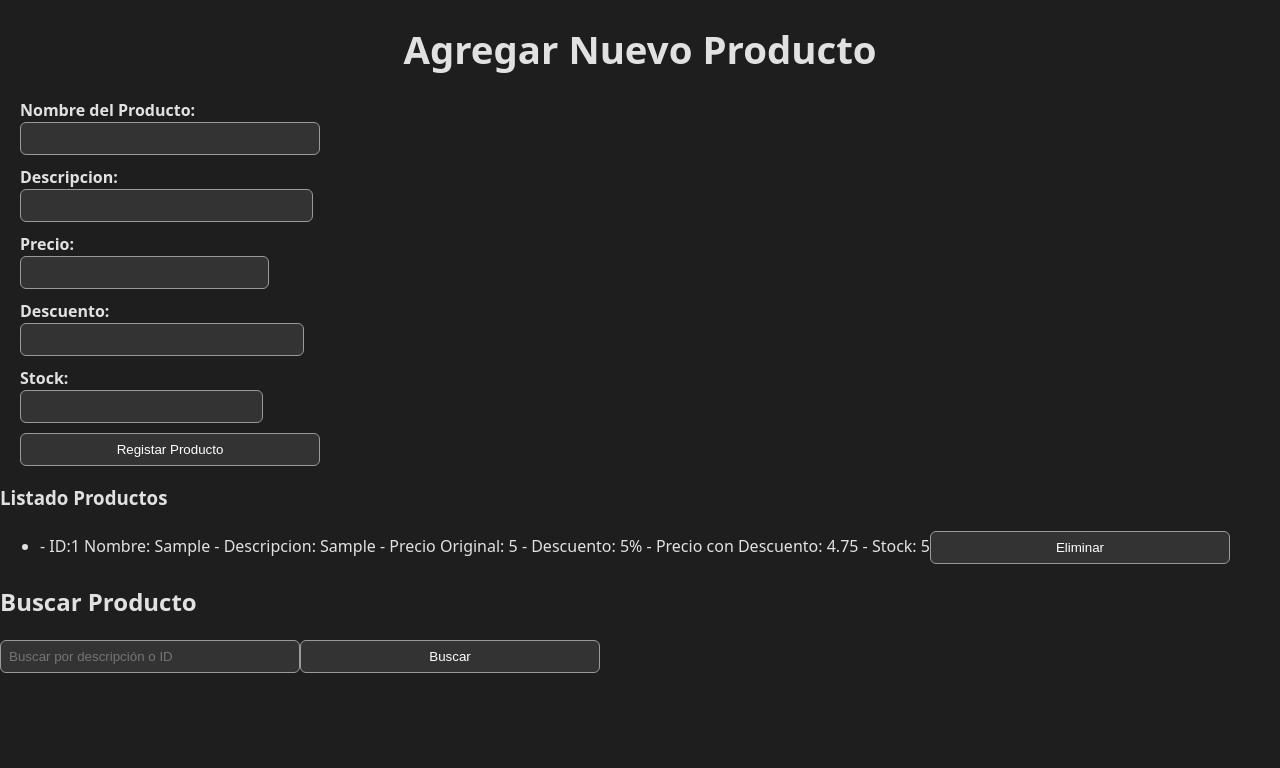
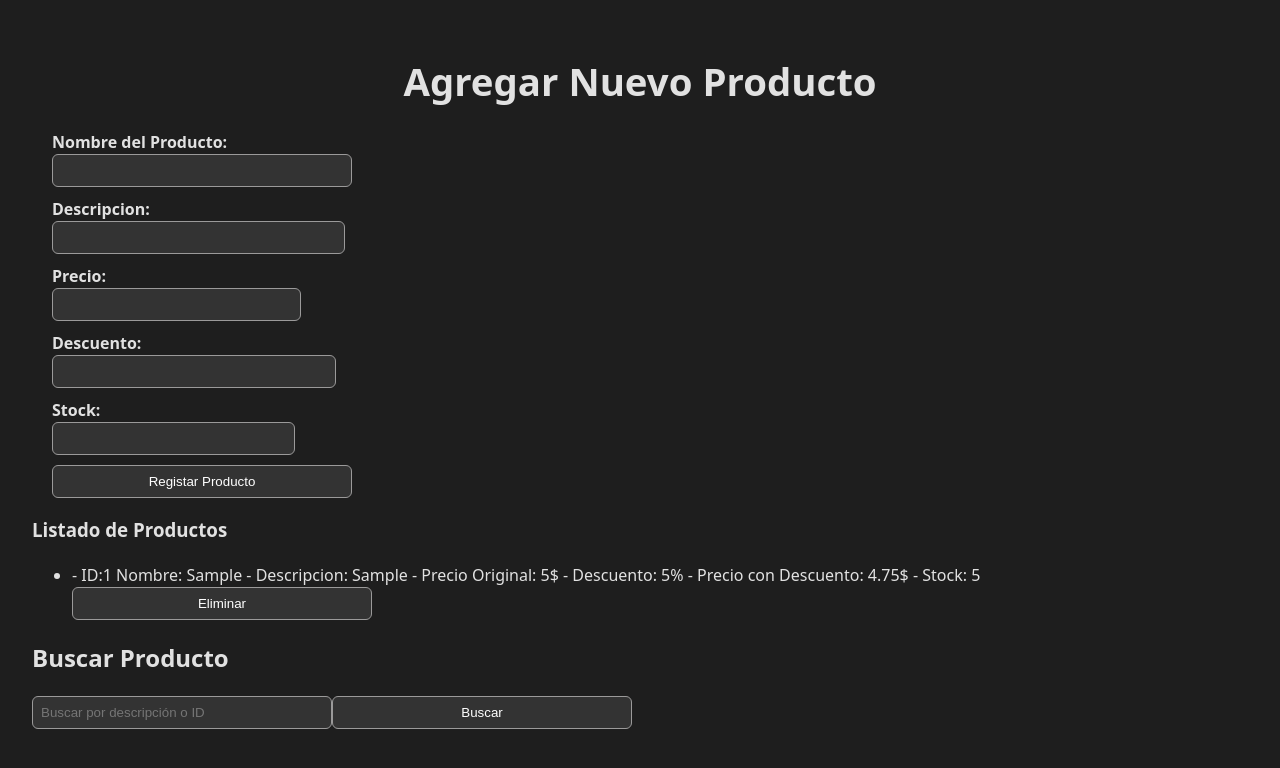
Before and after one commit to LautyCano/TP04PV2025Grupo17, a React (Vite) app: page / in a window 1280 px wide. Both pictures are taken after typing "Sample", "Sample", "5", "5", "5" into the empty fields and a click on the button "Registar Producto". Shown: the top 768 px of the page. Built offline with nearby package versions, Linux system fonts and the light colour scheme.

Commit message:
Correccion de Errores y optimizacion [Lautaro Cano][Producto, CalcularDect, Producto.css]

```diff
--- a/src/App.jsx
+++ b/src/App.jsx
@@ -1,6 +1,7 @@
 import { useState } from "react";
 import Producto from "./assets/components/Producto";
 import SearchBar from "./assets/components/SearchBar";
+import './assets/css/App.css';
 
 function App() {
     const [productos, setProductos] = useState([]);
--- /dev/null
+++ b/src/assets/components/CalcularDesct.jsx
@@ -0,0 +1,5 @@
+   export const calcularPrecioConDescuento = (precio, descuento) => {
+    const descuentoDecimal = descuento / 100;
+    const precioConDescuento = precio * (1 - descuentoDecimal);
+    return precioConDescuento.toFixed(2);
+    };
--- a/src/assets/components/Producto.jsx
+++ b/src/assets/components/Producto.jsx
@@ -1,13 +1,9 @@
+import {useState, useCallback} from "react";
+import { calcularPrecioConDescuento } from "./CalcularDesct.jsx";
 import '/src/assets/css/producto.css';
-import { useState } from "react";
 
 let idContador = 0;
 
-const calcularPrecioConDescuento = (precio, descuento) => {
-    const descuentoDecimal = descuento / 100;
-    const precioConDescuento = precio * (1 - descuentoDecimal);
-    return precioConDescuento.toFixed(2);
-};
 
 function Producto({ productos, setProductos }) {
     const [nombre, setNombre] = useState("");
@@ -16,7 +12,10 @@ function Producto({ productos, setProductos }) {
     const [descuento, setDescuento] = useState("");
     const [stock, setStock] = useState("");
 
-    const manejarEnvio = (e) => {
+    // Función para manejar el envío del formulario
+    // Se utiliza useCallback para evitar la creación de una nueva función en cada renderizado
+    // y así optimizar el rendimiento del componente
+    const manejarEnvio = useCallback ((e) => {
         e.preventDefault();
 
         const nuevoProducto = {
@@ -36,11 +35,14 @@ function Producto({ productos, setProductos }) {
         setPrecio("");
         setDescuento("");
         setStock("");
-    };
+    }, [productos, nombre, descripcion, precio, descuento, stock]);
+
+
 
     const eliminarProducto = (id) => {
         setProductos(productos.filter((producto) => producto.id !== id));
-    }
+    };
+
     return (
         <div>
             <div className='Titulo'>
@@ -109,12 +111,12 @@ function Producto({ productos, setProductos }) {
                 </form>
             </div>
 
-            <h3>Listado Productos</h3>
+            <h3>Listado de Productos</h3>
             <ul>
                 {productos.map((producto) => (
                     <li key={producto.id}>
-                        - ID:{producto.id} Nombre: {producto.nombre} - Descripcion: {producto.descripcion} - Precio Original: {producto.precio} - Descuento: {producto.descuento}% - Precio con Descuento: {calcularPrecioConDescuento(producto.precio, producto.descuento)} - Stock: {producto.stock}
-                        <button onClick={() => eliminarProducto(producto.id)}>Eliminar</button>
+                        - ID:{producto.id} Nombre: {producto.nombre} - Descripcion: {producto.descripcion} - Precio Original: {producto.precio}$ - Descuento: {producto.descuento}% - Precio con Descuento: {calcularPrecioConDescuento(producto.precio, producto.descuento)}$ - Stock: {producto.stock}
+                        <button type="button" className="eliminar" onClick={() => eliminarProducto(producto.id)}>Eliminar</button>
                     </li>
                 ))}
             </ul>
--- a/src/assets/components/SearchBar.jsx
+++ b/src/assets/components/SearchBar.jsx
@@ -1,4 +1,5 @@
 import { useState, useCallback } from "react";
+import { calcularPrecioConDescuento } from "./CalcularDesct.jsx";
 
 function SearchBar({ productos }) {
     const [termino, setTermino] = useState("");
@@ -24,9 +25,7 @@ function SearchBar({ productos }) {
                 value={termino}
                 onChange={(e) => setTermino(e.target.value)}
             />
-            <button type="button" onClick={buscarProducto}>
-                Buscar
-            </button>
+            <button type="button" onClick={buscarProducto}> Buscar </button>
 
             {resultados.length > 0 && (
                 <>
@@ -34,7 +33,7 @@ function SearchBar({ productos }) {
                     <ul>
                         {resultados.map((producto) => (
                             <li key={producto.id}>
-                                Nombre: {producto.nombre} - Descripción: {producto.descripcion}
+                               Nombre: {producto.nombre} - Descripcion: {producto.descripcion} - Precio Original: {producto.precio}$ - Descuento: {producto.descuento}% - Precio con Descuento: {calcularPrecioConDescuento(producto.precio, producto.descuento)}$ - Stock: {producto.stock}
                             </li>
                         ))}
                     </ul>
--- a/src/assets/css/producto.css
+++ b/src/assets/css/producto.css
@@ -28,5 +28,21 @@ form {
   }
 
   button[type="submit"]:hover {
-    background-color: #005fa3;
+    background-color: #033da9;
   }
+
+  button[type="button"] {
+    background-color: #333;
+    color: white;
+    cursor: pointer;
+  }
+  button[type="button"]:hover {
+    background-color: #5304e5;
+  }
+
+  button.eliminar {
+    background-color: #333;
+  }
+  button.eliminar:hover {
+    background-color: #ff0000;
+  }
```
